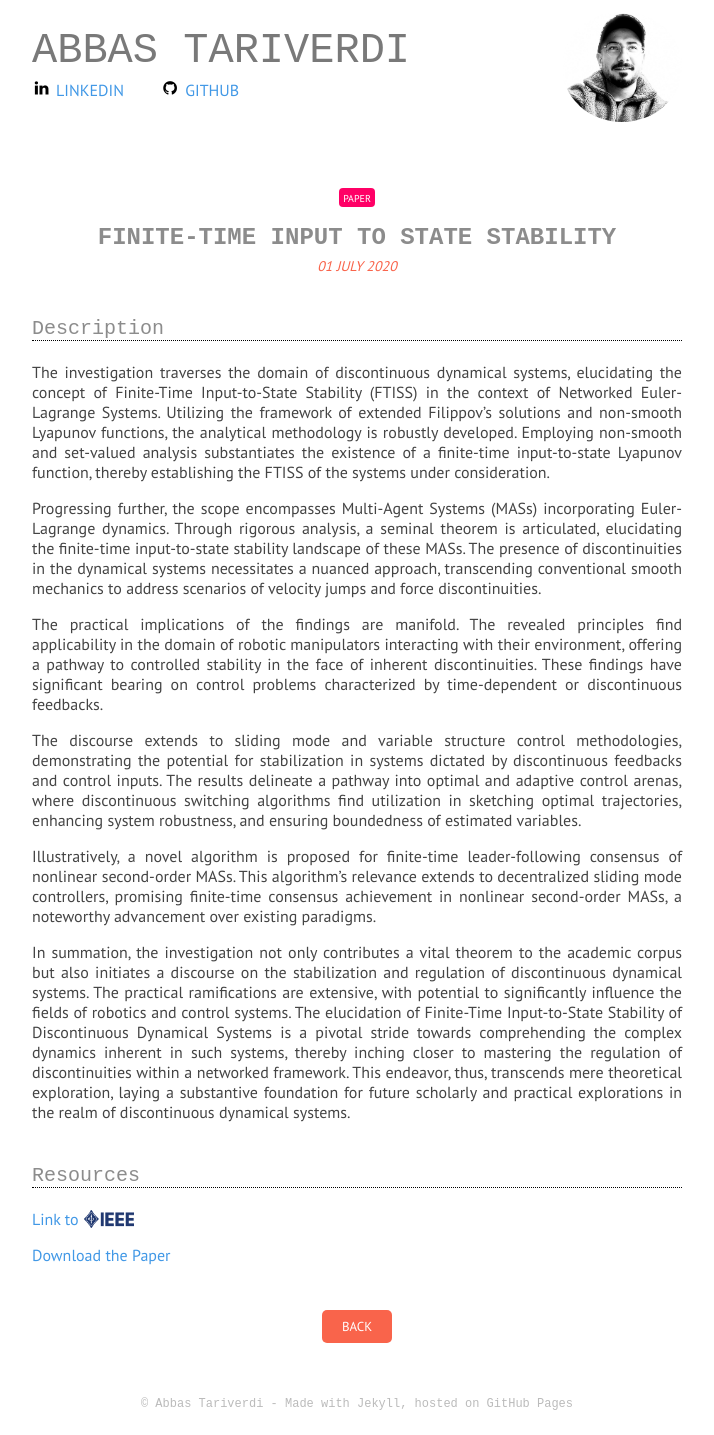
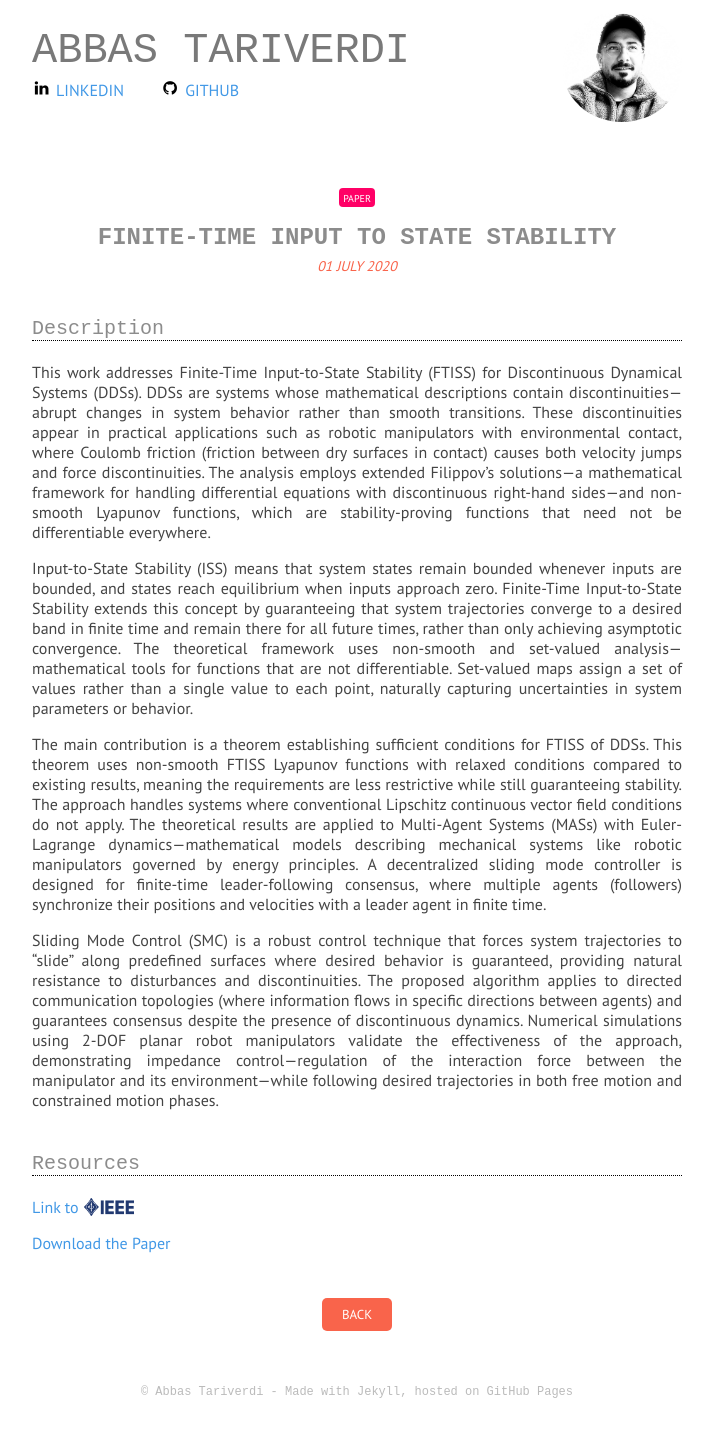
Before and after one commit to abbas-tari/abbas-tari.github.io, a Jekyll site: the page built from _projects/2020-07-01-paper-ftiss.md, in a window 1280 px wide. Shown: the whole page, without its empty margins (283-997 px from the left). Built offline with Jekyll 4.4.1, drawn with Linux system fonts in a browser that asks for light colours; some web fonts are replaced.

Commit message:
Revise description for FTISS in DDSs and applications
Updated the description to clarify the focus on Finite-Time Input-to-State Stability (FTISS) for Discontinuous Dynamical Systems (DDSs) and its implications in practical applications such as robotic manipulators. Added details about the theoretical framework and main contributions, including a theorem for FTISS and a proposed algorithm for finite-time leader-following consensus.

```diff
--- a/_projects/2020-07-01-paper-ftiss.md
+++ b/_projects/2020-07-01-paper-ftiss.md
@@ -9,17 +9,13 @@ shortdesc: (2020) of Discontinuous Dynamical Systems, A Case Study of Networked
 
 ## Description
 
-The investigation traverses the domain of discontinuous dynamical systems, elucidating the concept of Finite-Time Input-to-State Stability (FTISS) in the context of Networked Euler-Lagrange Systems. Utilizing the framework of extended Filippov's solutions and non-smooth Lyapunov functions, the analytical methodology is robustly developed. Employing non-smooth and set-valued analysis substantiates the existence of a finite-time input-to-state Lyapunov function, thereby establishing the FTISS of the systems under consideration.
+This work addresses Finite-Time Input-to-State Stability (FTISS) for Discontinuous Dynamical Systems (DDSs). DDSs are systems whose mathematical descriptions contain discontinuities—abrupt changes in system behavior rather than smooth transitions. These discontinuities appear in practical applications such as robotic manipulators with environmental contact, where Coulomb friction (friction between dry surfaces in contact) causes both velocity jumps and force discontinuities. The analysis employs extended Filippov's solutions—a mathematical framework for handling differential equations with discontinuous right-hand sides—and non-smooth Lyapunov functions, which are stability-proving functions that need not be differentiable everywhere.
 
-Progressing further, the scope encompasses Multi-Agent Systems (MASs) incorporating Euler-Lagrange dynamics. Through rigorous analysis, a seminal theorem is articulated, elucidating the finite-time input-to-state stability landscape of these MASs. The presence of discontinuities in the dynamical systems necessitates a nuanced approach, transcending conventional smooth mechanics to address scenarios of velocity jumps and force discontinuities.
+Input-to-State Stability (ISS) means that system states remain bounded whenever inputs are bounded, and states reach equilibrium when inputs approach zero. Finite-Time Input-to-State Stability extends this concept by guaranteeing that system trajectories converge to a desired band in finite time and remain there for all future times, rather than only achieving asymptotic convergence. The theoretical framework uses non-smooth and set-valued analysis—mathematical tools for functions that are not differentiable. Set-valued maps assign a set of values rather than a single value to each point, naturally capturing uncertainties in system parameters or behavior.
 
-The practical implications of the findings are manifold. The revealed principles find applicability in the domain of robotic manipulators interacting with their environment, offering a pathway to controlled stability in the face of inherent discontinuities. These findings have significant bearing on control problems characterized by time-dependent or discontinuous feedbacks.
+The main contribution is a theorem establishing sufficient conditions for FTISS of DDSs. This theorem uses non-smooth FTISS Lyapunov functions with relaxed conditions compared to existing results, meaning the requirements are less restrictive while still guaranteeing stability. The approach handles systems where conventional Lipschitz continuous vector field conditions do not apply. The theoretical results are applied to Multi-Agent Systems (MASs) with Euler-Lagrange dynamics—mathematical models describing mechanical systems like robotic manipulators governed by energy principles. A decentralized sliding mode controller is designed for finite-time leader-following consensus, where multiple agents (followers) synchronize their positions and velocities with a leader agent in finite time.
 
-The discourse extends to sliding mode and variable structure control methodologies, demonstrating the potential for stabilization in systems dictated by discontinuous feedbacks and control inputs. The results delineate a pathway into optimal and adaptive control arenas, where discontinuous switching algorithms find utilization in sketching optimal trajectories, enhancing system robustness, and ensuring boundedness of estimated variables.
-
-Illustratively, a novel algorithm is proposed for finite-time leader-following consensus of nonlinear second-order MASs. This algorithm’s relevance extends to decentralized sliding mode controllers, promising finite-time consensus achievement in nonlinear second-order MASs, a noteworthy advancement over existing paradigms.
-
-In summation, the investigation not only contributes a vital theorem to the academic corpus but also initiates a discourse on the stabilization and regulation of discontinuous dynamical systems. The practical ramifications are extensive, with potential to significantly influence the fields of robotics and control systems. The elucidation of Finite-Time Input-to-State Stability of Discontinuous Dynamical Systems is a pivotal stride towards comprehending the complex dynamics inherent in such systems, thereby inching closer to mastering the regulation of discontinuities within a networked framework. This endeavor, thus, transcends mere theoretical exploration, laying a substantive foundation for future scholarly and practical explorations in the realm of discontinuous dynamical systems.
+Sliding Mode Control (SMC) is a robust control technique that forces system trajectories to "slide" along predefined surfaces where desired behavior is guaranteed, providing natural resistance to disturbances and discontinuities. The proposed algorithm applies to directed communication topologies (where information flows in specific directions between agents) and guarantees consensus despite the presence of discontinuous dynamics. Numerical simulations using 2-DOF planar robot manipulators validate the effectiveness of the approach, demonstrating impedance control—regulation of the interaction force between the manipulator and its environment—while following desired trajectories in both free motion and constrained motion phases.
 <div>
 
 
```
